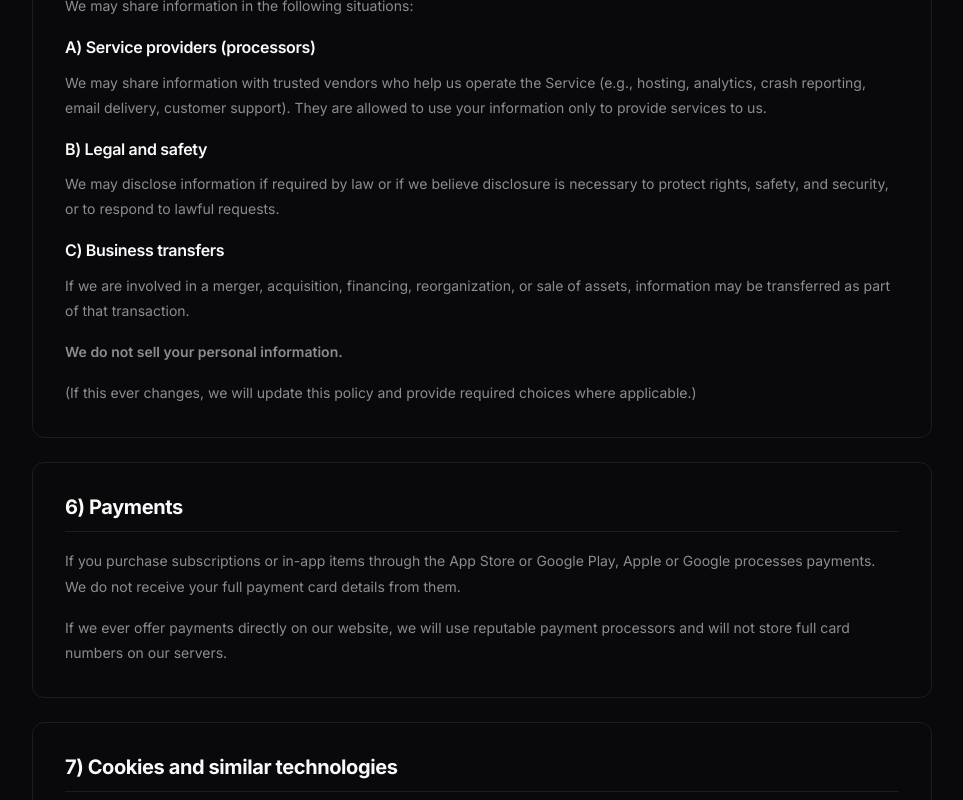
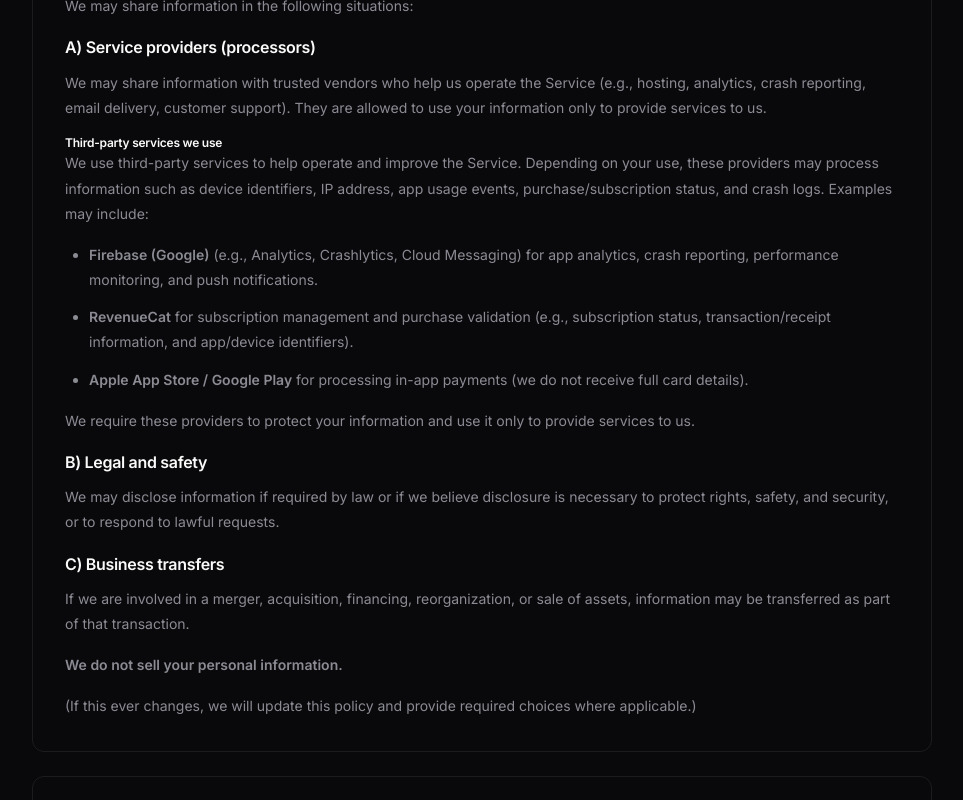
Before and after one commit to zafarfaran/flashbits, a React (Vite) app: page /privacy in a window 1280 px wide. Shown: the part 2380-3180 px from the top of the page, without its empty margins (158-1121 px from the left). Built offline with nearby package versions, Linux system fonts and the light colour scheme; no server answers.

Commit message:
fix the privacy policy

```diff
--- a/src/pages/Privacy.jsx
+++ b/src/pages/Privacy.jsx
@@ -115,6 +115,15 @@
             <h3>A) Service providers (processors)</h3>
             <p>We may share information with trusted vendors who help us operate the Service (e.g., hosting, analytics, crash reporting, email delivery, customer support). They are allowed to use your information only to provide services to us.</p>
 
+            <h4>Third-party services we use</h4>
+            <p>We use third-party services to help operate and improve the Service. Depending on your use, these providers may process information such as device identifiers, IP address, app usage events, purchase/subscription status, and crash logs. Examples may include:</p>
+            <ul>
+              <li><strong>Firebase (Google)</strong> (e.g., Analytics, Crashlytics, Cloud Messaging) for app analytics, crash reporting, performance monitoring, and push notifications.</li>
+              <li><strong>RevenueCat</strong> for subscription management and purchase validation (e.g., subscription status, transaction/receipt information, and app/device identifiers).</li>
+              <li><strong>Apple App Store / Google Play</strong> for processing in-app payments (we do not receive full card details).</li>
+            </ul>
+            <p>We require these providers to protect your information and use it only to provide services to us.</p>
+
             <h3>B) Legal and safety</h3>
             <p>We may disclose information if required by law or if we believe disclosure is necessary to protect rights, safety, and security, or to respond to lawful requests.</p>
 
@@ -212,9 +221,9 @@
             <h2>16) Contact us</h2>
             <p>If you have questions about this Privacy Policy or your data:</p>
             <ul>
+              <li><strong>Data Controller:</strong> Faran Zafar (operating as “Flashbits”)</li>
               <li><strong>Email:</strong> <a href="mailto:support@flashbits.co">support@flashbits.co</a></li>
               <li><strong>Company:</strong> Flashbits</li>
-              <li><strong>Address:</strong> Apartment 2203 M50 2HJ</li>
             </ul>
           </section>
         </motion.div>
```
